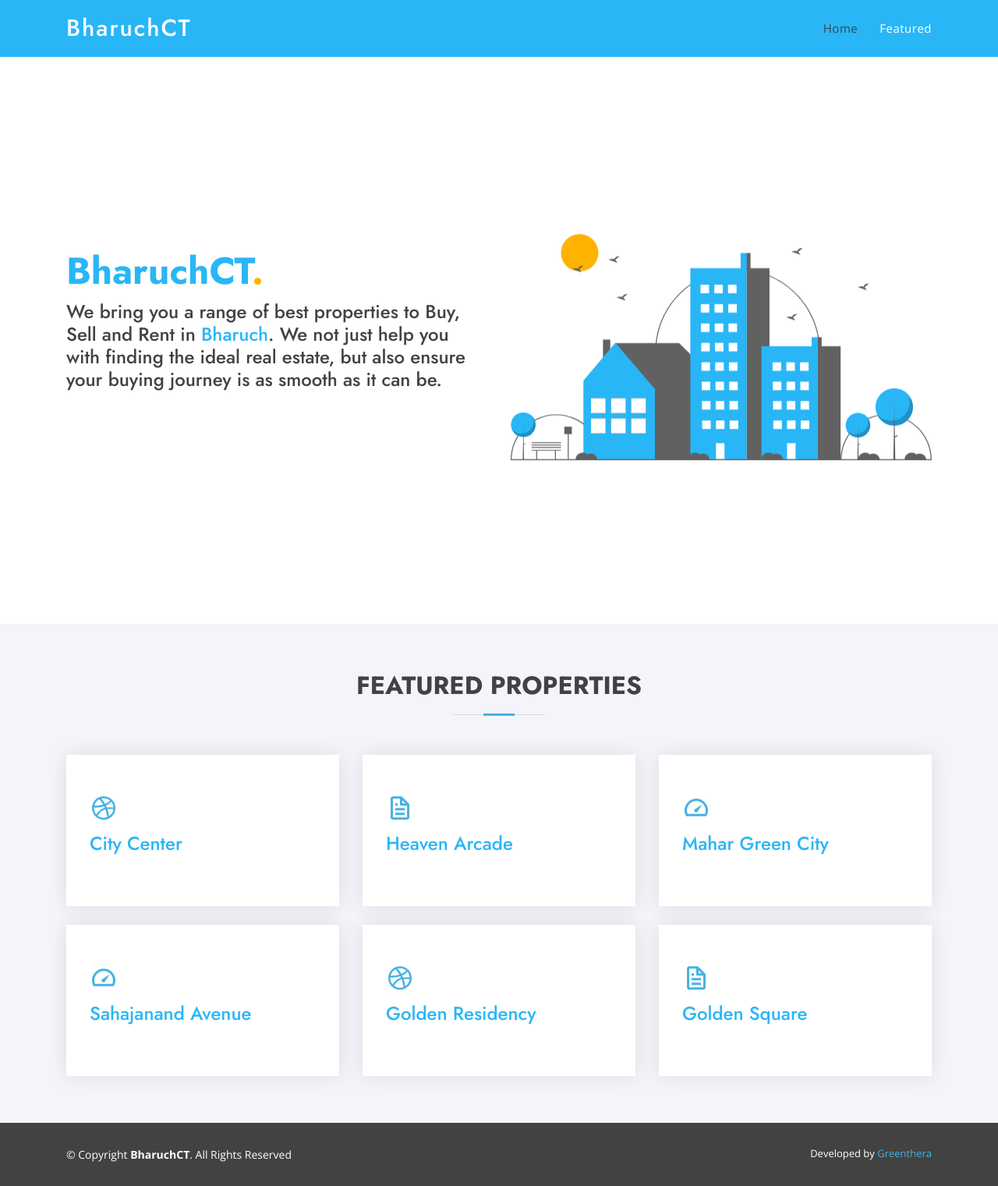
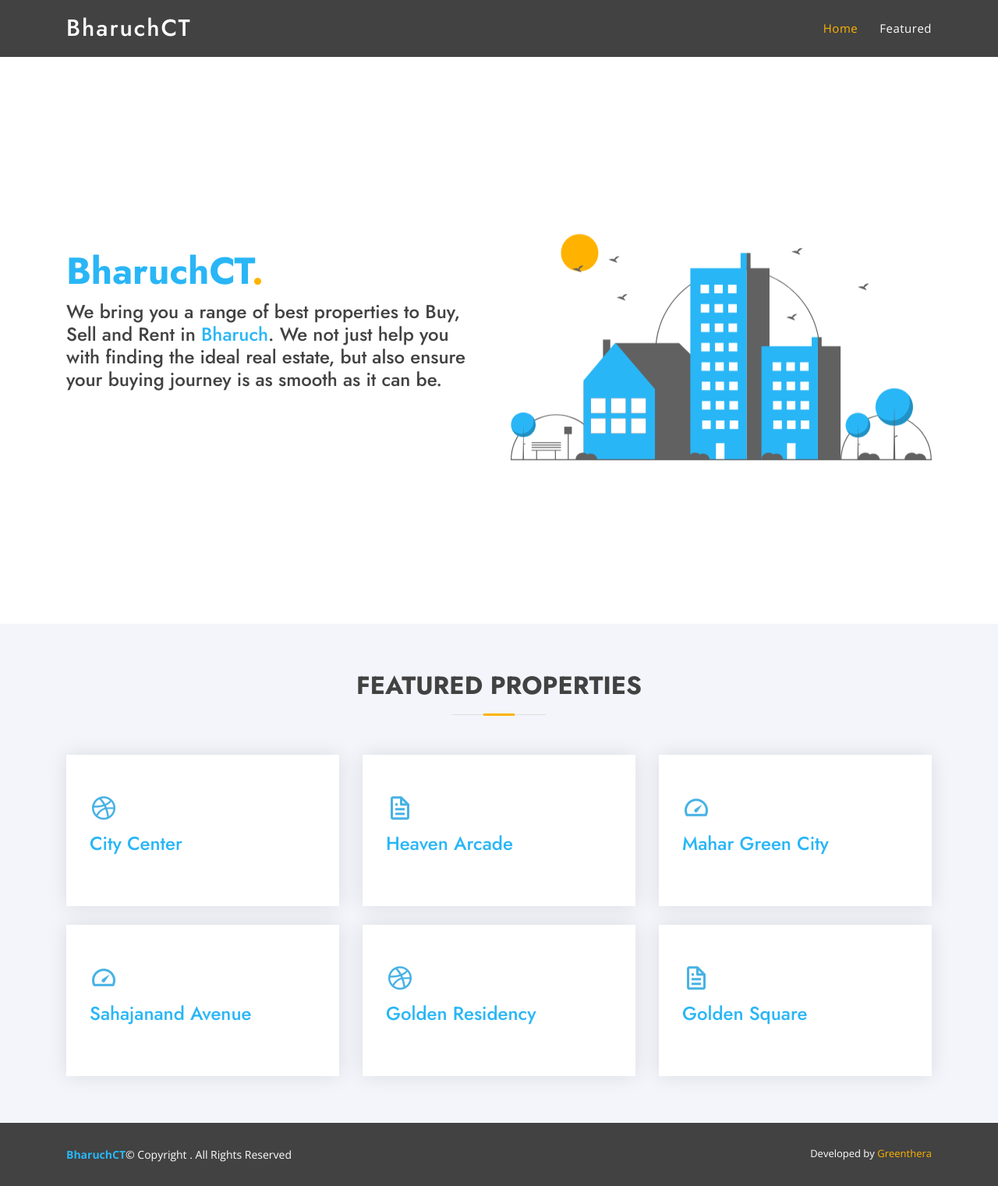
Before and after one commit to ajaypainter/ajaypainter.github.io, a plain HTML site: page index.html in a window 1280 px wide. Shown: the whole page at 78% size. Drawn offline with nearby package versions, Linux system fonts and the light colour scheme.

Commit message:
Update styles

```diff
--- a/assets/css/style.css
+++ b/assets/css/style.css
@@ -114,12 +114,16 @@ h6 {
   transition: all 0.5s;
   z-index: 997;
   padding: 15px 0;
-  background-color: var(--blue);
+  background-color: var(--gray);
 }
 
 #header.header-scrolled,
 #header.header-inner-pages {
-  background: var(--blue);
+  background: var(--gray);
+}
+
+#header.header-scrolled .logo a {
+  color: var(--blue);
 }
 
 #header .logo {
@@ -173,7 +177,7 @@ h6 {
 .nav-menu a:hover,
 .nav-menu .active > a,
 .nav-menu li:hover > a {
-  color: var(--gray);
+  color: var(--amber);
 }
 
 .nav-menu .drop-down ul {
@@ -583,7 +587,7 @@ section {
   display: block;
   width: 40px;
   height: 3px;
-  background: #47b2e4;
+  background: var(--amber);
   bottom: 0;
   left: calc(50% - 20px);
 }
@@ -657,6 +661,11 @@ section {
   float: left;
 }
 
+#footer .copyright span {
+  float: left;
+  color: var(--blue);
+}
+
 #footer .credits {
   float: right;
   font-size: 13px;
@@ -664,6 +673,7 @@ section {
 
 #footer .credits a {
   transition: 0.3s;
+  color: var(--amber);
 }
 
 @media (max-width: 768px) {
```
